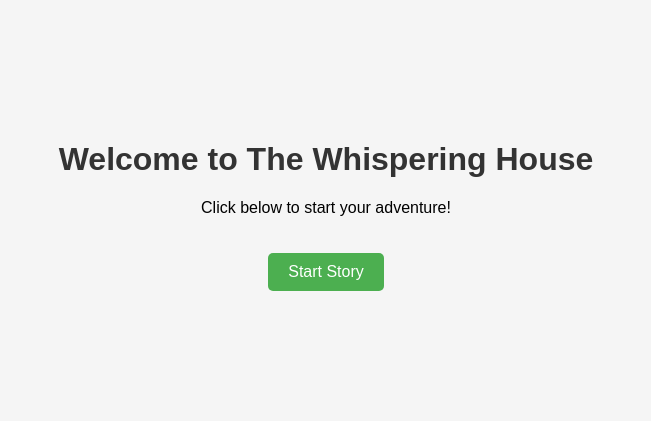
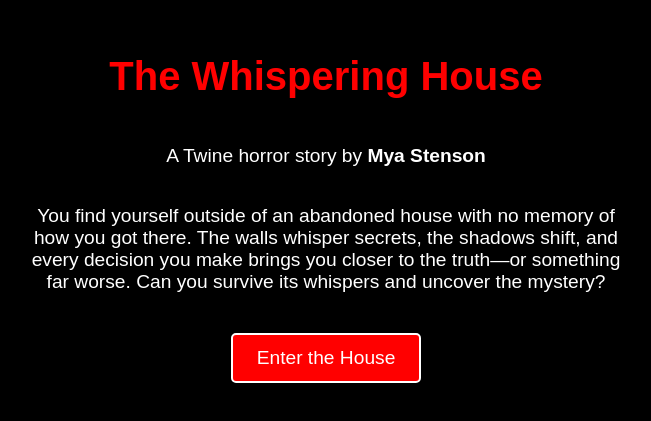
Before and after one commit to Mya-papaya/MART340, a plain HTML site: page index.html in a window 1280 px wide. Shown: the part 195-616 px from the top of the page, without its empty margins (314-965 px from the left). Drawn offline with Linux system fonts and the light colour scheme.

Commit message:
Update index.html

```diff
--- a/index.html
+++ b/index.html
@@ -9,41 +9,51 @@
       font-family: Arial, sans-serif;
       margin: 0;
       padding: 0;
-      background-color: #f5f5f5;
+      background-color: black;
+      color: white;
       display: flex;
       justify-content: center;
       align-items: center;
       height: 100vh;
-    }
-    .container {
+      flex-direction: column;
       text-align: center;
     }
     h1 {
-      font-size: 2em;
-      color: #333;
+      font-size: 2.5em;
+      color: red;
+    }
+    p {
+      font-size: 1.2em;
+      max-width: 600px;
+      padding: 0 20px;
     }
     a {
       display: inline-block;
       margin-top: 20px;
-      padding: 10px 20px;
-      background-color: #4CAF50;
+      padding: 12px 24px;
+      background-color: red;
       color: white;
+      font-size: 1.2em;
       text-decoration: none;
       border-radius: 5px;
+      border: 2px solid white;
     }
     a:hover {
-      background-color: #45a049;
+      background-color: darkred;
+      border-color: red;
     }
   </style>
 </head>
 <body>
 
-  <div class="container">
-    <h1>Welcome to The Whispering House</h1>
-    <p>Click below to start your adventure!</p>
-    <!-- Updated link to point to the TWINE folder -->
-    <a href="TWINE STORY/TheWhisperingHouse.html">Start Story</a>
-  </div>
+  <h1>The Whispering House</h1>
+  <p>A Twine horror story by <strong>Mya Stenson</strong></p>
+  <p>You find yourself outside of an abandoned house with no memory of how you got there.
+  The walls whisper secrets, the shadows shift, and every decision you make brings you closer to the truth—or something far worse.
+  Can you survive its whispers and uncover the mystery?</p>
+
+
+  <a href="TWINE STORY/TheWhisperingHouse.html">Enter the House</a>
 
 </body>
 </html>
```
